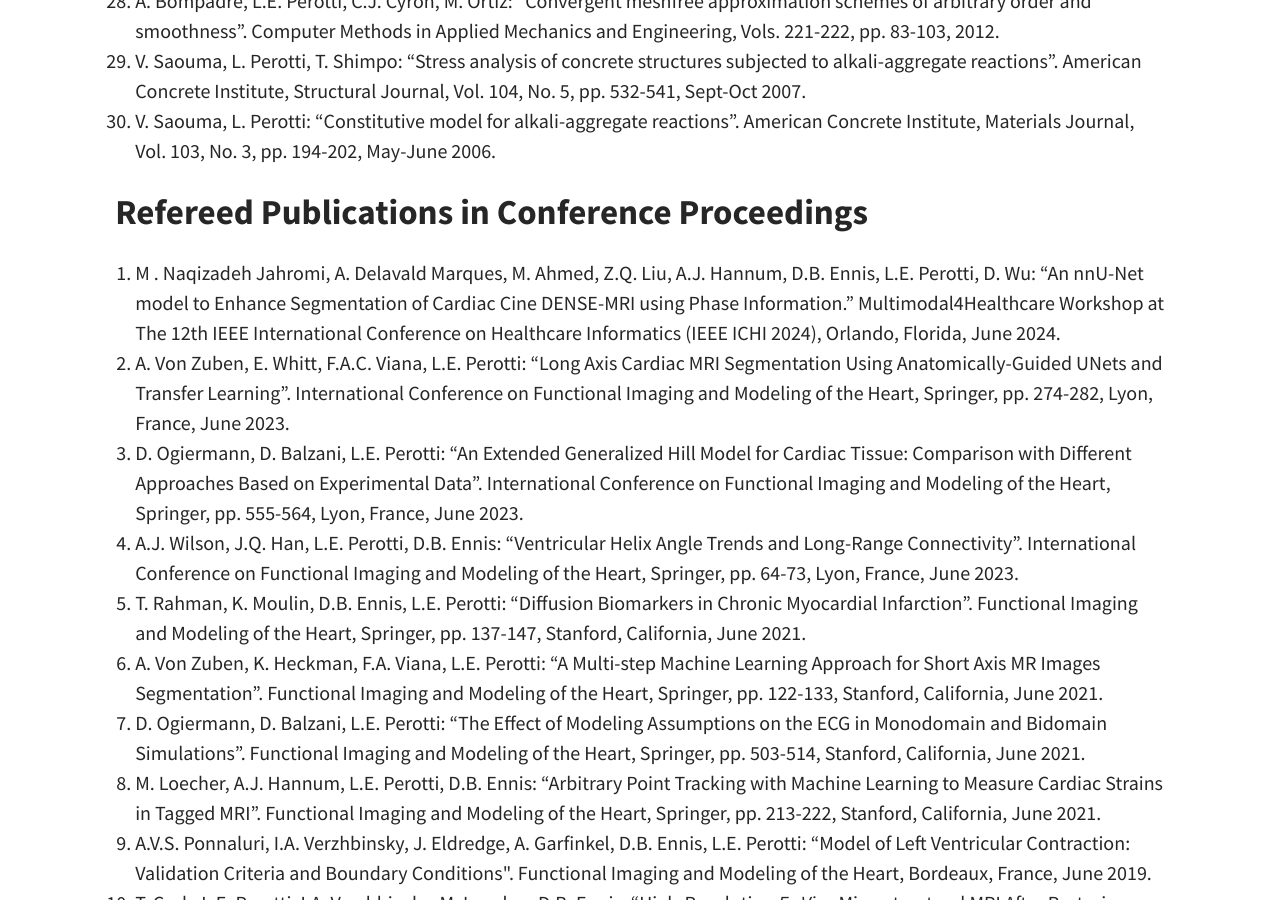
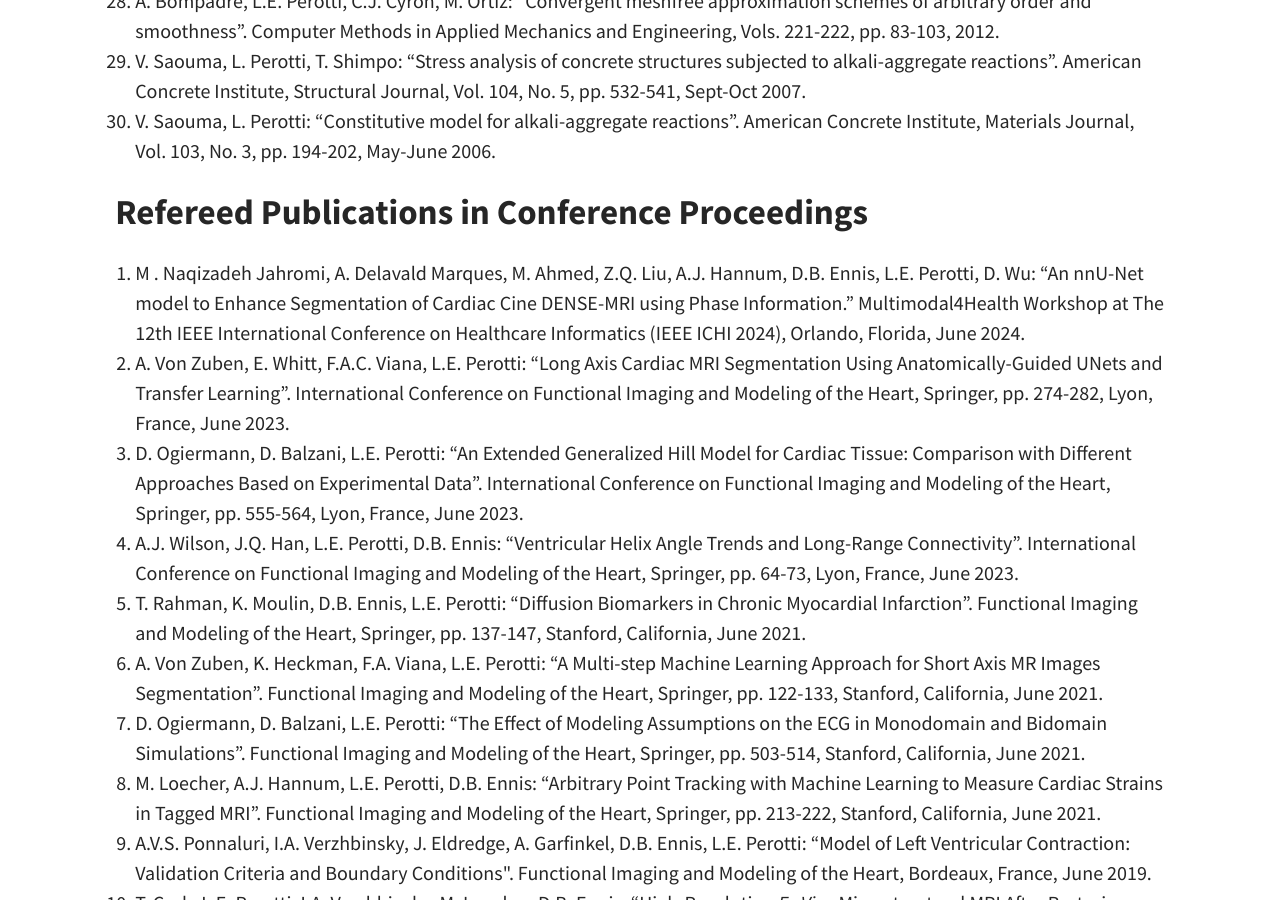
Before and after one commit to CBL-UCF/CBL-UCF.github.io, a Jekyll site: the page built from pages/03Publications.md, in a window 1280 px wide and 900 px high, scrolled down 2309 px. Built offline with Jekyll 4.4.1, drawn with Linux system fonts in a browser that asks for light colours; a script that is not in the unit is left out.

Commit message:
Update 03Publications.md

```diff
--- a/pages/03Publications.md
+++ b/pages/03Publications.md
@@ -158,7 +158,7 @@ feature-img: "assets/img/publicationrecent.jpg"
 
 ## **Refereed Publications in Conference Proceedings**
 
-1.   M . Naqizadeh Jahromi, A. Delavald Marques, M. Ahmed, Z.Q. Liu, A.J. Hannum, D.B. Ennis, L.E. Perotti, D. Wu: "An nnU-Net model to Enhance Segmentation of Cardiac Cine DENSE-MRI using Phase Information." Multimodal4Healthcare Workshop at The 12th IEEE International Conference on Healthcare Informatics (IEEE ICHI 2024), Orlando, Florida, June 2024.
+1.   M . Naqizadeh Jahromi, A. Delavald Marques, M. Ahmed, Z.Q. Liu, A.J. Hannum, D.B. Ennis, L.E. Perotti, D. Wu: "An nnU-Net model to Enhance Segmentation of Cardiac Cine DENSE-MRI using Phase Information." Multimodal4Health Workshop at The 12th IEEE International Conference on Healthcare Informatics (IEEE ICHI 2024), Orlando, Florida, June 2024.
 2.  A. Von Zuben, E. Whitt, F.A.C.
     Viana, L.E. Perotti: "Long Axis Cardiac MRI Segmentation Using
     Anatomically-Guided UNets and Transfer Learning". International
```
